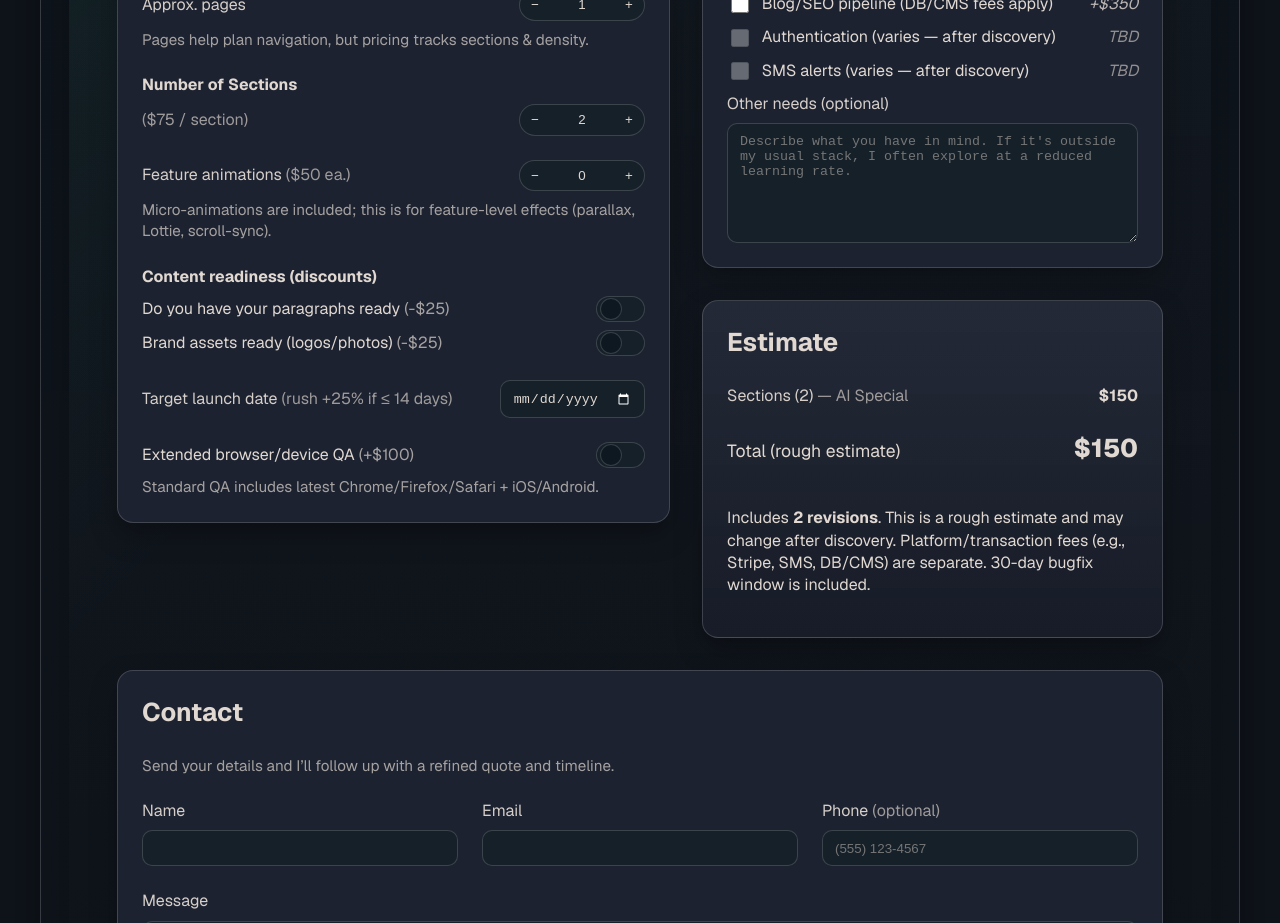
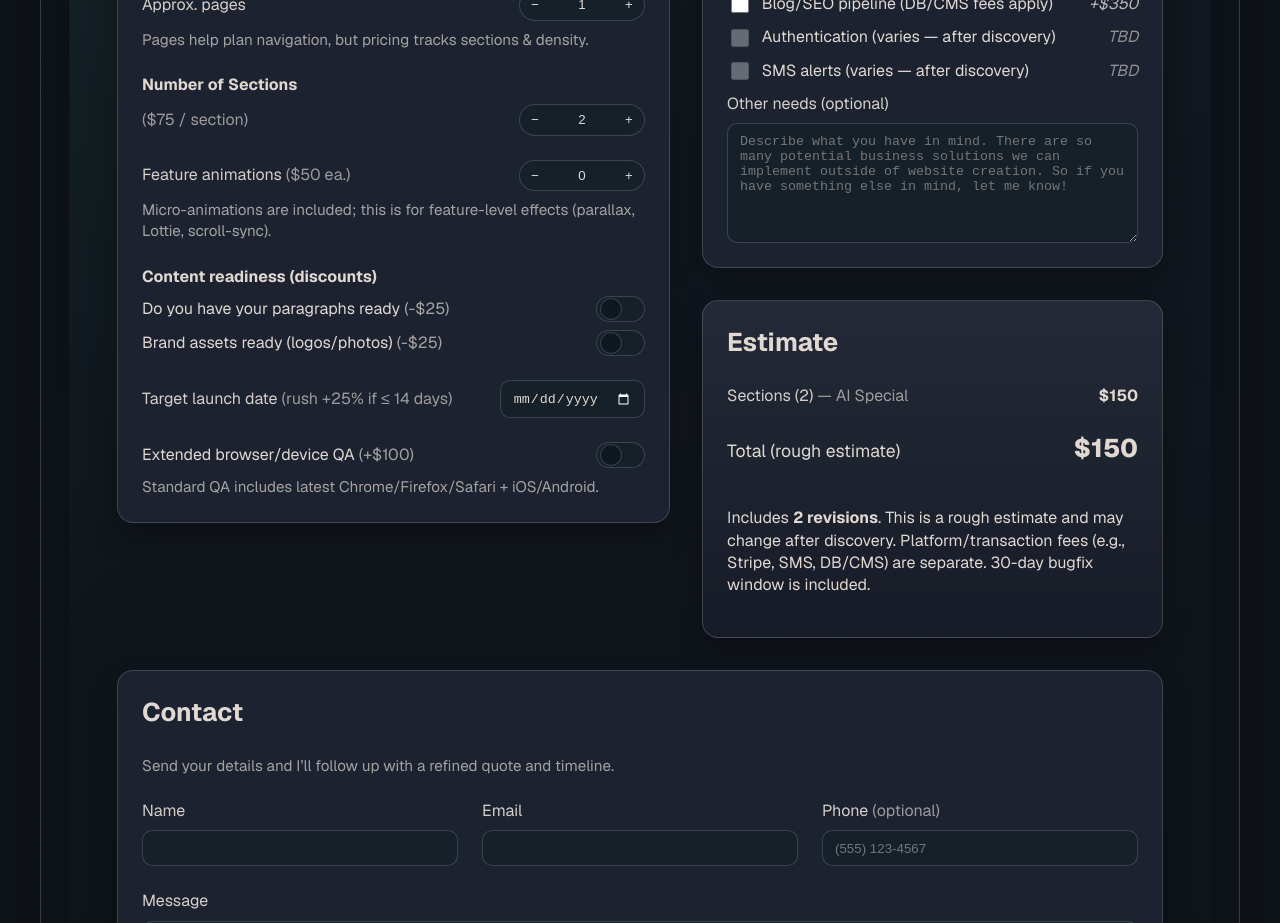
Before and after one commit to easy-thunder/Denver_Digital_Dynamics, a Next.js app: page / in a window 1280 px wide. Shown: the part 4040-4963 px from the top of the page. Built offline with nearby package versions, Linux system fonts and the light colour scheme.

Commit message:
change some of the messaging

```diff
--- a/src/components/Pricing/Estimator.jsx
+++ b/src/components/Pricing/Estimator.jsx
@@ -276,7 +276,7 @@ export default function Estimator() {
                                 <textarea
                                     className={`${styles.input} ${styles.textarea}`}
                                     rows={3}
-                                    placeholder="Describe what you have in mind. If it's outside my usual stack, I often explore at a reduced learning rate."
+                                    placeholder="Describe what you have in mind. There are so many potential business solutions we can implement outside of website creation. So if you have something else in mind, let me know!"
                                     value={otherIntegration}
                                     onChange={(e) => setOtherIntegration(e.target.value)}
                                 />
```
